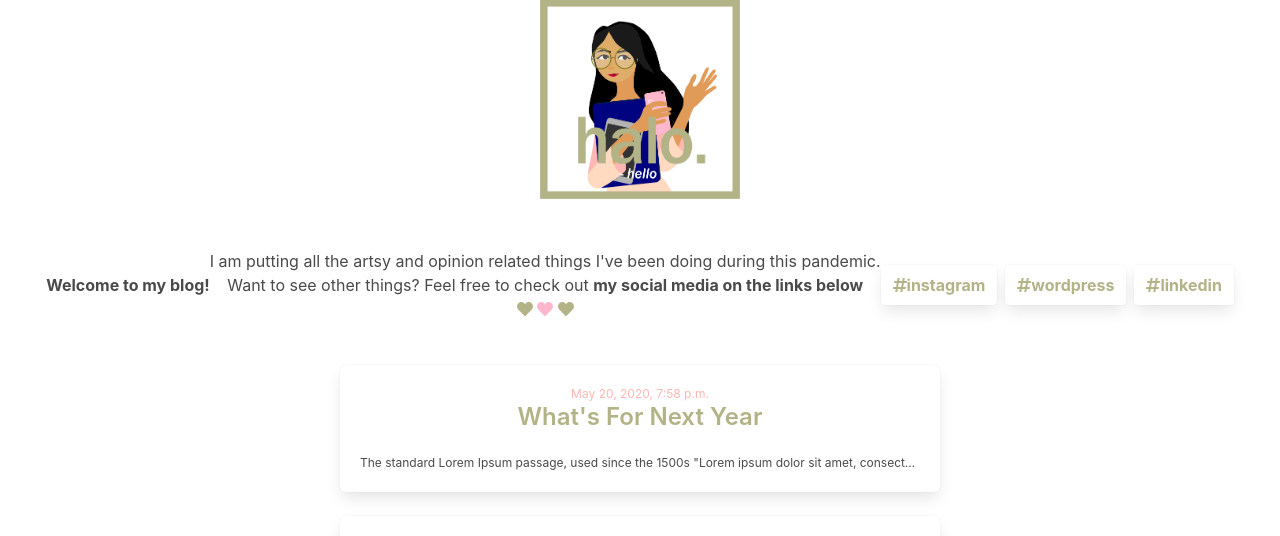
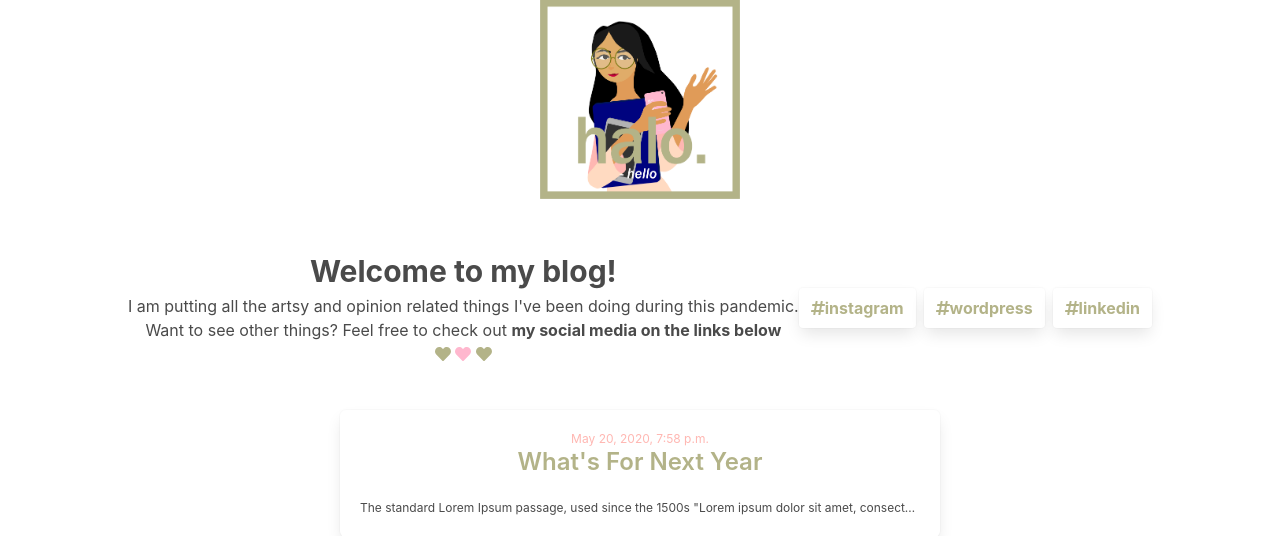
Before and after one commit to amlndr/myWebsite, a Django app: page / in a window 1280 px wide. Shown: the part 133-669 px from the top of the page. Run offline with Django 3.2, Linux system fonts and the light colour scheme; data comes from the database, SQL or seed files in the repository; some libraries are stand-ins or nearby versions.

Commit message:
try again fix

```diff
--- a/blog/templates/blog/post_list.html
+++ b/blog/templates/blog/post_list.html
@@ -16,8 +16,8 @@
     <div class="desc">
         <div class="level">
             <div class="level-item has-text-centered">
-        <h4><b>Welcome to my blog!</b></h4>
-        <p>I am putting all the artsy and opinion related things I've been doing
+        <p><b style="font-size:30px">Welcome to my blog!</b><br>
+        I am putting all the artsy and opinion related things I've been doing
             during this pandemic. <br> Want to see other things?
             Feel free to check out <b>my social media on the links below</b>
             <br><i class="fas fa-heart" style="color:#b3b388;"></i>
```
